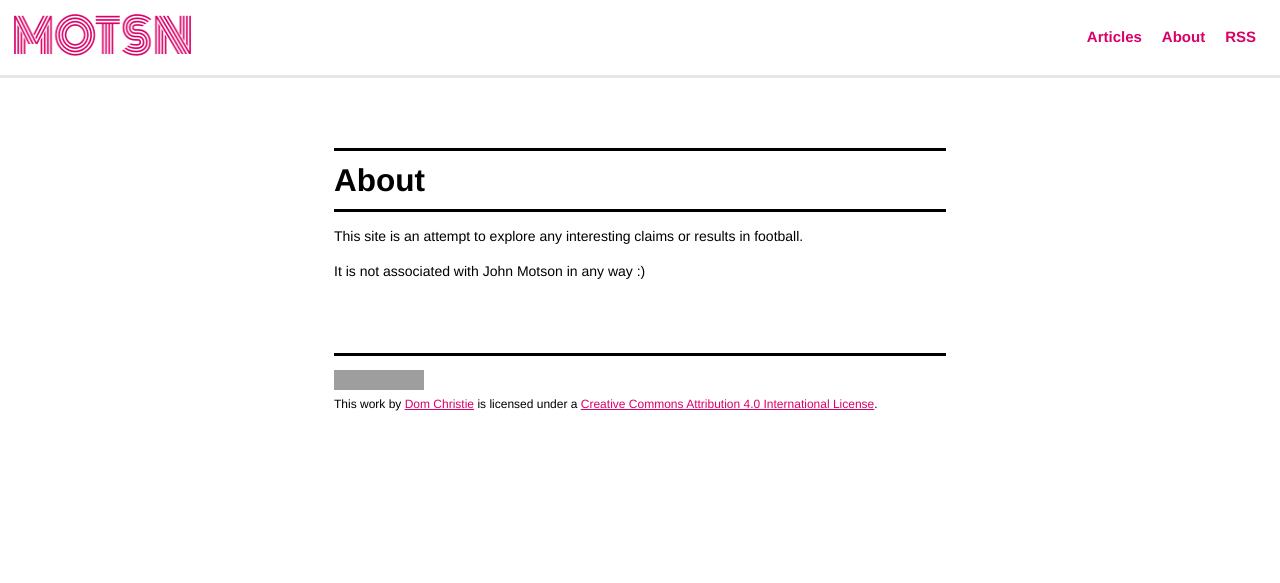
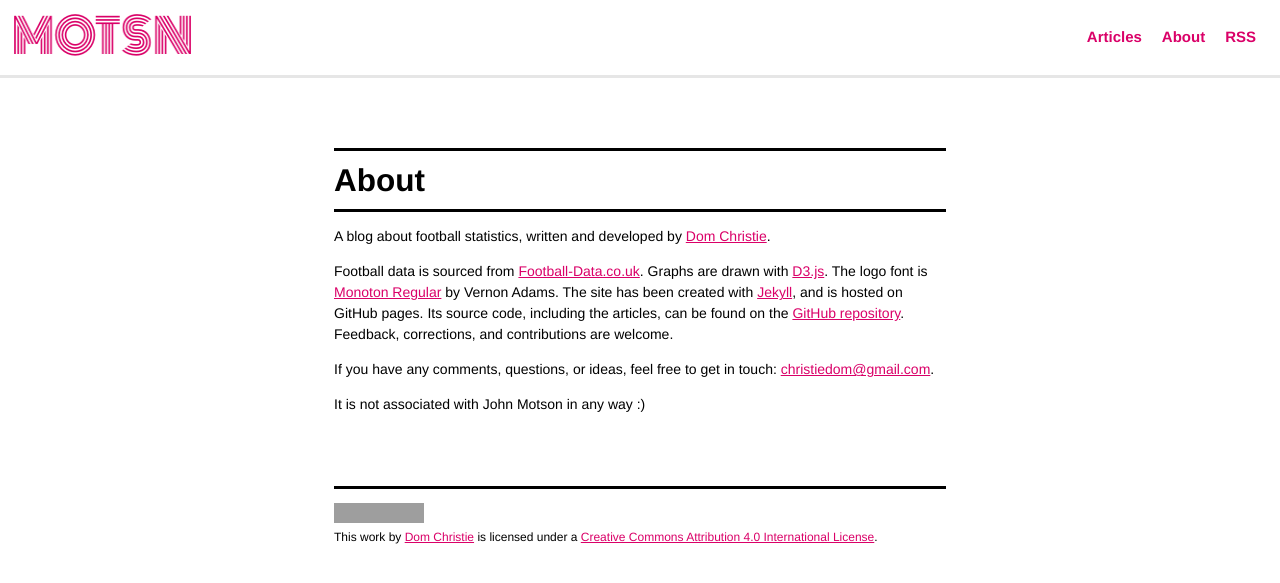
Before and after one commit to motsn/motsn.github.io, a Jekyll site: the page built from about.md, in a window 1280 px wide. Shown: the top 583 px of the page. Built offline with Jekyll 4.4.1, drawn with Linux system fonts in a browser that asks for light colours; grey boxes are pictures that could not be loaded.

Commit message:
Improve about content

```diff
--- a/about.md
+++ b/about.md
@@ -4,6 +4,10 @@ title: About
 permalink: /about/
 ---
 
-This site is an attempt to explore any interesting claims or results in football.
+A blog about football statistics, written and developed by [Dom Christie](http://www.domchristie.co.uk).
+
+Football data is sourced from [Football-Data.co.uk](http://www.football-data.co.uk). Graphs are drawn with [D3.js](http://d3js.org). The logo font is [Monoton Regular](https://www.google.com/fonts/specimen/Monoton) by Vernon Adams. The site has been created with [Jekyll](http://jekyllrb.com), and is hosted on GitHub pages. Its source code, including the articles, can be found on the [GitHub repository](https://github.com/motsn/motsn.github.io). Feedback, corrections, and contributions are welcome.
+
+If you have any comments, questions, or ideas, feel free to get in touch: <a href="mailto:&#099;&#104;&#114;&#105;&#115;&#116;&#105;&#101;&#100;&#111;&#109;&#064;&#103;&#109;&#097;&#105;&#108;&#046;&#099;&#111;&#109;">&#099;&#104;&#114;&#105;&#115;&#116;&#105;&#101;&#100;&#111;&#109;&#064;&#103;&#109;&#097;&#105;&#108;&#046;&#099;&#111;&#109;</a>.
 
 It is not associated with John Motson in any way :)
```
